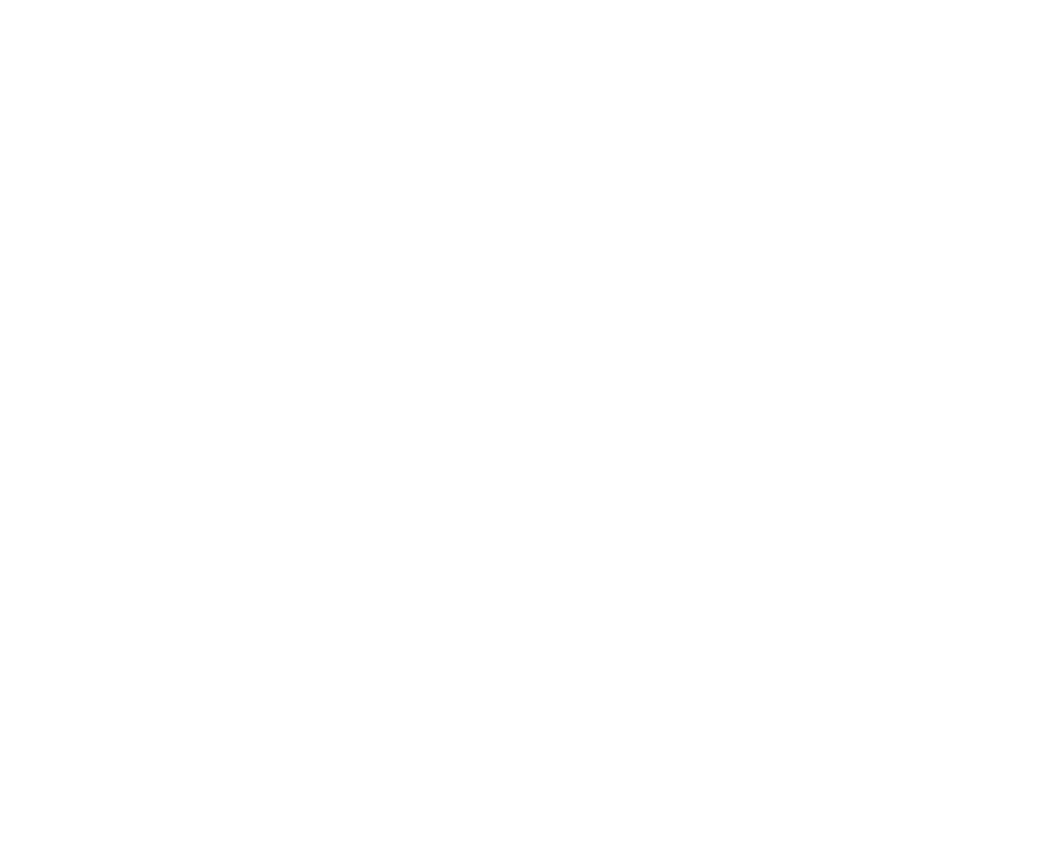
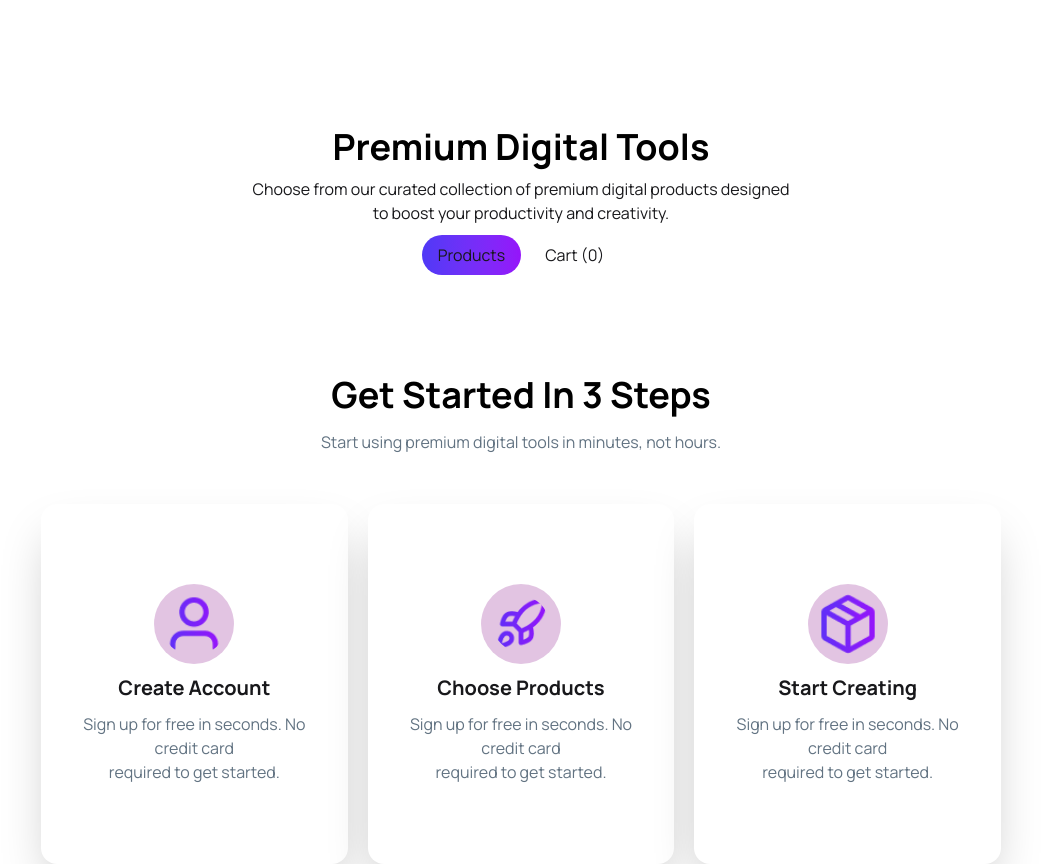
Before and after one commit to Lam78-M/project-with-react, a React (Vite) app: page / in a window 1280 px wide. Shown: the part 1160-2024 px from the top of the page, without its empty margins (119-1160 px from the left). Before the commit the page ends 987 px from the top, so only its background shows below. Built offline with nearby package versions, Linux system fonts and the light colour scheme.

Commit message:
three card work done

```diff
--- a/src/App.jsx
+++ b/src/App.jsx
@@ -1,6 +1,7 @@
 
 import './App.css'
 import Hero from './component/hero-section/hero'
+import Lastpart from './component/hero-section/lastpart';
 import Mainmid from './component/hero-section/mainmid'
 import MidSsection from './component/hero-section/midSsection'
 
@@ -14,6 +15,7 @@
       <Hero/>
       <MidSsection/>
       <Mainmid/>
+      <Lastpart/>
     </div>
   );
 
--- /dev/null
+++ b/src/component/hero-section/lastpart.jsx
@@ -0,0 +1,47 @@
+import React from 'react';
+import User from "../hero-section/assets/user.png"
+import Package from "../hero-section/assets/rocket.png"
+import Rocket from "../hero-section/assets/package.png"
+
+
+const Lastpart = () => {
+    return (
+      <div className='w-[75%]  mx-auto'>
+          <div className=''>
+            <h1 className='text-4xl font-bold text-black text-center mt-[100px]'>Get Started In 3 Steps</h1>
+            <p className='text-[#627382] text-center mt-[15px] '>
+                Start using premium digital tools in minutes, not hours.
+
+            </p>
+        </div>
+         <div className='grid  md:grid-cols-3 lg:grid-cols-3 mt-[50px] items-center justify-between gap-5 '>
+            <div className='bg-[#FFFFFF] shadow-2xl rounded-2xl px-8 py-20'>
+                <div className='flex justify-center'>
+                    <img src={User} alt="" className='items-center bg-[#8000803b] w-20 h-20 p-2  rounded-full' />
+                </div>
+                <p className='text-xl text-center font-bold mt-[10px]'>Create Account</p>
+                <p  className='text-[#627382] text-center mt-[10px] '>Sign up for free in seconds. No credit card <br></br>required to get started.</p>
+
+
+            </div>
+              <div className='bg-[#FFFFFF] shadow-2xl rounded-2xl px-8 py-20'>
+               <div className='flex justify-center'>
+                    <img src={Package} alt="" className='items-center bg-[#8000803b] w-20 h-20 p-3   rounded-full' />
+                </div>
+                <p className='text-xl text-center font-bold mt-[10px]'>Choose Products</p>
+                <p className='text-[#627382] text-center mt-[10px]'>Sign up for free in seconds. No credit card <br></br>required to get started.</p>
+            </div>
+              <div className='bg-[#FFFFFF] shadow-2xl rounded-2xl px-8 py-20'>
+               <div className='flex justify-center'>
+                    <img src={Rocket} alt="" className='items-center bg-[#8000803b] w-20 h-20 p-2   rounded-full' />
+                </div>
+                <p className='text-xl text-center font-bold mt-[10px]'>Start Creating</p>
+                <p  className='text-[#627382] text-center mt-[10px]'>Sign up for free in seconds. No credit card <br></br>required to get started.</p>
+            </div>
+         </div>
+
+      </div>
+    );
+};
+
+export default Lastpart;
--- a/src/component/hero-section/mainmid.jsx
+++ b/src/component/hero-section/mainmid.jsx
@@ -2,7 +2,8 @@
 
 const Mainmid = () => {
     return (
-        <div className=' w-full  p-5  lg:h-[200px] bg-gradient-to-r from-[#4F39F6] to-[#9514FA] mt-[100px] flex flex-col lg:flex-row justify-center
+        <div>
+            <div className=' w-full  p-5  lg:h-[200px] bg-gradient-to-r from-[#4F39F6] to-[#9514FA] mt-[250px] flex flex-col lg:flex-row justify-center
          items-center gap-10 lg:gap-50 '>
            <div>
              <h1 className='text-5xl  text-white font-bold '>50K+</h1>
@@ -17,10 +18,15 @@
              <h1 className='text-5xl text-white font-bold '>4.9</h1>
              <p className='text-white'>Premium Tools</p>
            </div>
-
-
-
-
+        </div>
+          <div className='w-[75%] mx-auto'>
+             <h1 className='font-bold text-black text-4xl  text-center mt-[150px]'>Premium Digital Tools</h1>
+           <p className='text-center mt-[10px] '>Choose from our curated collection of premium digital products designed<br></br> to boost your productivity and creativity.</p>
+           <div className='flex items-center justify-center gap-2 mt-[10px]'>
+            <button className='bg-gradient-to-r from-[#4F39F6] to-[#9514FA] rounded-4xl px-4 py-2'>Products</button>
+            <button className='px-4 py-2'>Cart (0)</button>
+           </div>
+          </div>
         </div>
     );
 };
```
